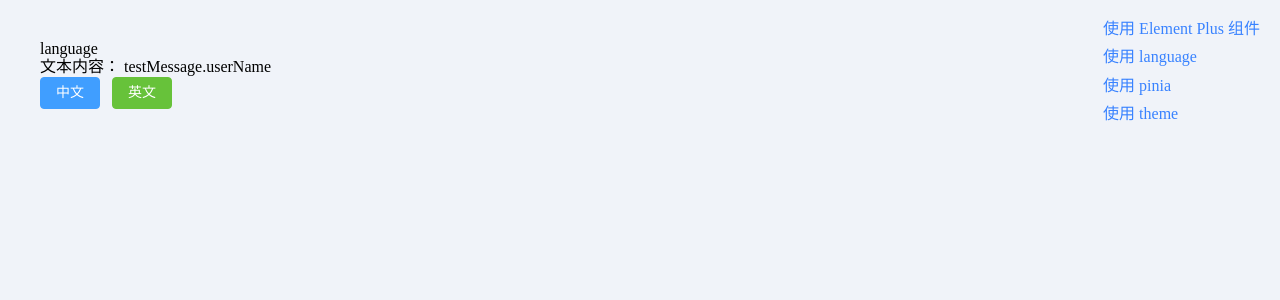
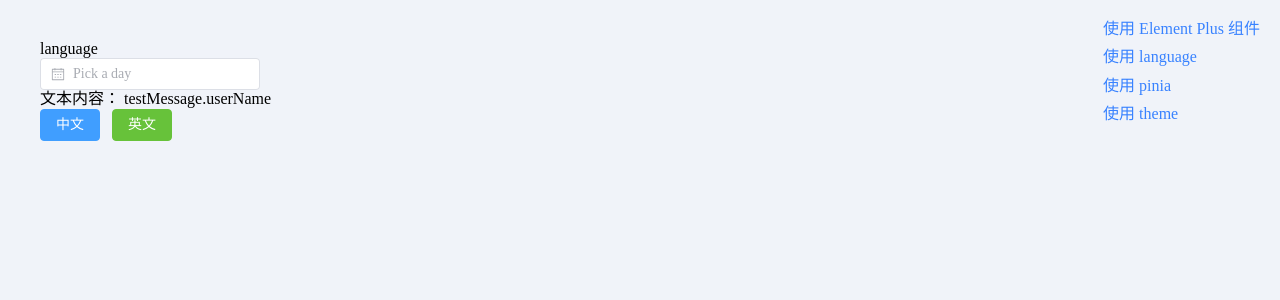
Before and after one commit to eiiizong/demo-vue3-vite-ts, a Vue app: page /demo/use-language in a window 1280 px wide. Shown: the top 300 px of the page. Built offline with nearby package versions, Linux system fonts and the light colour scheme.

Commit message:
框架搭建

```diff
--- a/auto-imports.d.ts
+++ b/auto-imports.d.ts
@@ -1,3 +1,5 @@
 // Generated by 'unplugin-auto-import'
 export {}
-declare global {}
+declare global {
+
+}
--- a/src/App.vue
+++ b/src/App.vue
@@ -13,17 +13,16 @@
 </template>
 
 <script setup lang="ts">
-import { reactive, watchEffect } from 'vue'
+import { reactive, watch } from 'vue'
+import { useI18n } from 'vue-i18n'
 import config from '@/config'
-import { useI18n } from 'vue-i18n'
 
-const { locale, messages }: any = useI18n()
-
-console.log(locale, messages, 98765)
+const { locale, messages } = useI18n()
+const { systemLanguage } = config
 
 const configProviderData = reactive({
   // 翻译文本对象
-  locale: messages[config.systemLanguage],
+  locale: messages.value[systemLanguage],
   // 全局组件大小  large / default /small
   size: 'default',
   // 全局初始化 zIndex 的值
@@ -44,13 +43,10 @@ const configProviderData = reactive({
   experimentalFeatures: {}
 })
 
-// 修改element 和 i18n 默认语言
-const changeLanguage = () => {
-  locale.value = config.systemLanguage
-  configProviderData.locale = messages.value[locale.value]
-}
-// 监听修改语言
-watchEffect(changeLanguage)
+// 监听语言改变
+watch(locale, (val) => {
+  configProviderData.locale = messages.value[val]
+})
 </script>
 
 <style lang="scss">
--- a/src/config/index.ts
+++ b/src/config/index.ts
@@ -1,11 +1,10 @@
-import { reactive } from 'vue'
-const config = reactive({
+const config = {
   // 请求地址
   requestUrl: '',
   // 是否开启加密
   isOpenEncryption: true,
   // 系统语音
   systemLanguage: 'zh-cn'
-})
+}
 
 export default config
--- a/src/hooks/common/index.ts
+++ b/src/hooks/common/index.ts
@@ -1,4 +1,3 @@
-export { useCheckAppUpdate } from './useCheckAppUpdate'
 export { useCheckIDCard } from './useCheckIDCard'
 export { useCheckPhoneNumber } from './useCheckPhoneNumber'
 export { useFormatBankCardNumber } from './useFormatBankCardNumber'
--- a/src/views/demo/children/use-language.vue
+++ b/src/views/demo/children/use-language.vue
@@ -3,7 +3,10 @@
     <div class="demo-tip">language</div>
 
     <div class="demo-content">
-      <div>文本内容： {{ t(text) }}</div>
+      <el-row class="mb-4">
+        <el-date-picker v-model="value1" type="date" placeholder="Pick a day" />
+      </el-row>
+      <div>文本内容： {{ useI18nT(text) }}</div>
       <el-button type="primary" @click="handleChangeLanguage('zh-cn')">中文</el-button>
       <el-button type="success" @click="handleChangeLanguage('en')">英文</el-button>
     </div>
@@ -14,8 +17,9 @@
 import { ref } from 'vue'
 import { useI18n } from 'vue-i18n'
 
-const { t, locale } = useI18n()
+const { t: useI18nT, locale } = useI18n()
 
+const value1 = ref('')
 const text = ref('testMessage.userName')
 
 const handleChangeLanguage = (type: string) => {
--- a/vite.config.ts
+++ b/vite.config.ts
@@ -4,6 +4,10 @@ import vue from '@vitejs/plugin-vue'
 import AutoImport from 'unplugin-auto-import/vite'
 import Components from 'unplugin-vue-components/vite'
 import { ElementPlusResolver } from 'unplugin-vue-components/resolvers'
+import config from './src/config'
+
+const { requestUrl } = config
+
 // import ElementPlus from 'unplugin-element-plus/vite'
 // https://vitejs.dev/config/
 export default defineConfig({
@@ -32,6 +36,14 @@ export default defineConfig({
     devSourcemap: true
   },
   server: {
-    port: 3333
+    port: 3333,
+    cors: true,
+    proxy: {
+      '/api': {
+        target: requestUrl,
+        changeOrigin: true,
+        rewrite: (path) => path.replace(/^\/api/, '')
+      }
+    }
   }
 })
```
Also changed, not shown: src/hooks/common/useCheckAppUpdate.ts (deleted, +0 -27 lines).
